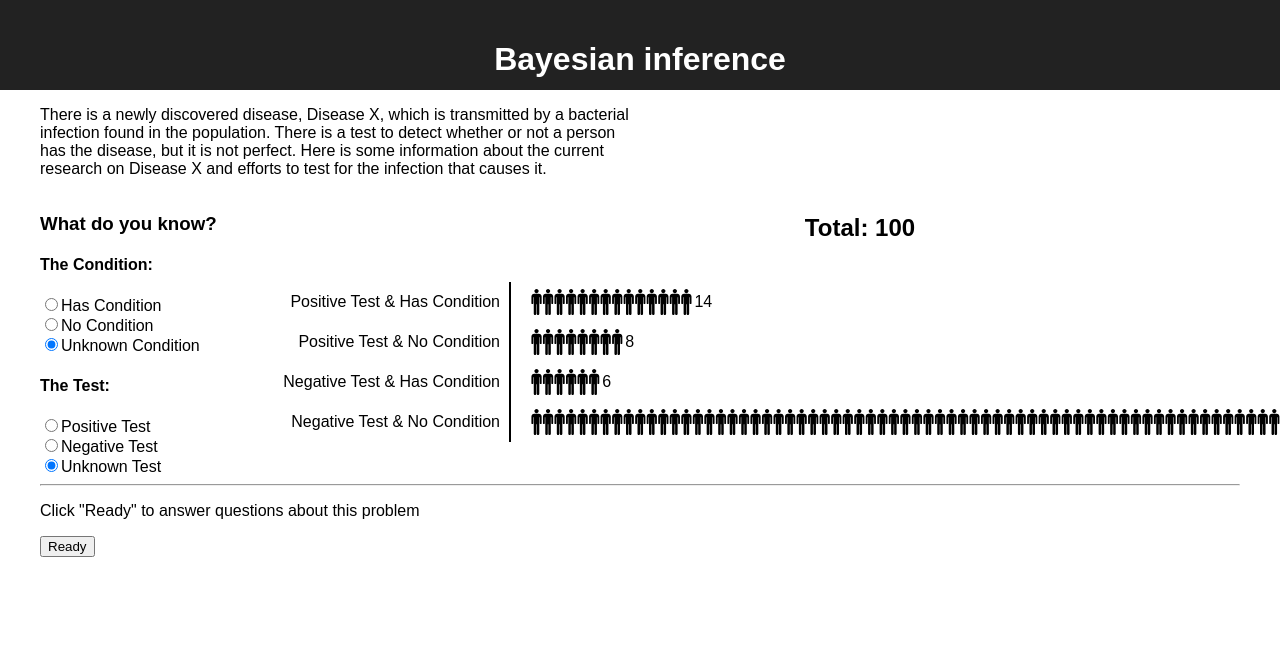
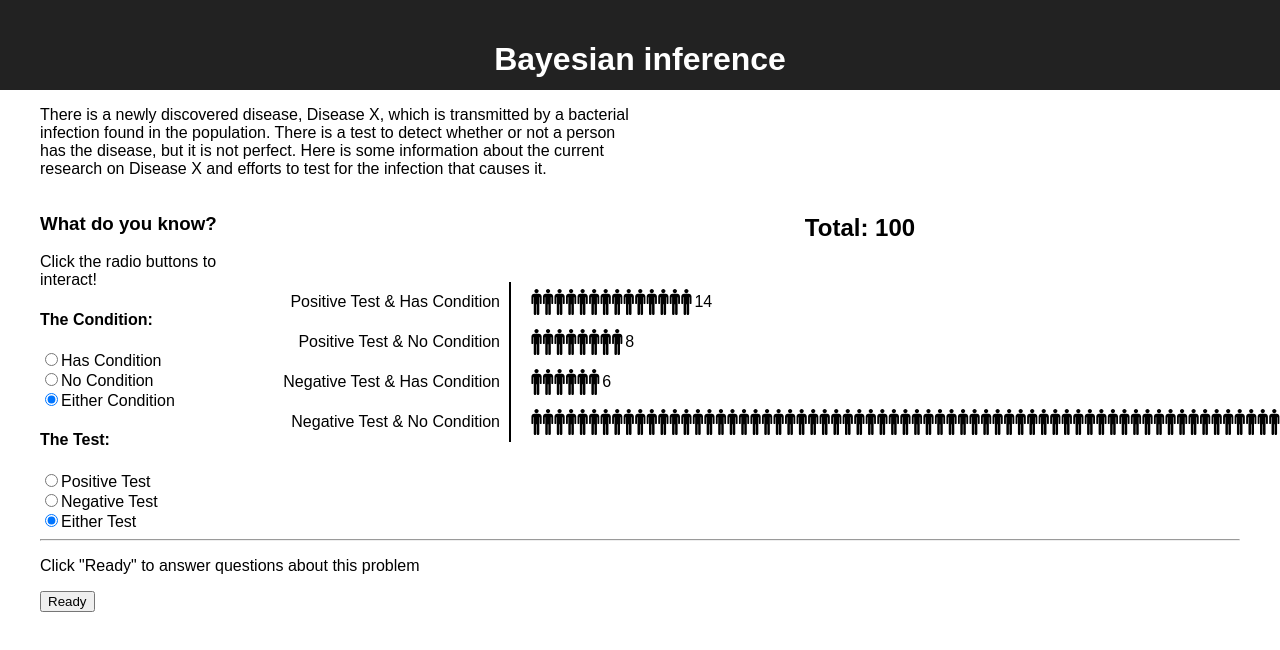
Before and after one commit to SaahilClaypool/Datavis_Research, a React (Create React App) app in the folder Prototype/: page / in a window 1280 px wide. Shown: the top 650 px of the page. Built offline with nearby package versions, Linux system fonts and the light colour scheme.

Commit message:
Minor QOL improvement
changed unknown to either. Remomved delay on animation. Added shoutout about interaction

```diff
--- a/Prototype/src/FrequencyChart.js
+++ b/Prototype/src/FrequencyChart.js
@@ -119,7 +119,7 @@ export class FrequencyChart extends Component {
           }
           return `translate(0, ${labelHeight * (ind + .5)})`;
         });
-    }, 500);
+    }, 10);
     // setTimeout(() => {
     //   this.renderD3();
     // }, 1000);
--- a/Prototype/src/Interactive.js
+++ b/Prototype/src/Interactive.js
@@ -35,12 +35,13 @@ export class Interactive extends Component {
       <div className="Interactive">
         <div className="Settings">
           <h3>What do you know?</h3>
+          <p>Click the radio buttons to interact!</p>
           <h4>The Condition:</h4>
           <div className="Query"/>
             <form onChange={this.handle_condition_change}>
               <input type="radio" name="condition" value="1"/>Has Condition<br/>
               <input type="radio" name="condition" value="-1"/>No Condition<br/>
-              <input type="radio" name="condition" value="0" defaultChecked="checked"/>Unknown Condition<br/>
+              <input type="radio" name="condition" value="0" defaultChecked="checked"/>Either Condition<br/>
             </form>
           <div className="Query"/>
           <h4>The Test:</h4>
@@ -48,7 +49,7 @@ export class Interactive extends Component {
             <form onChange={this.handle_test_change}>
               <input type="radio" name="test" value="1"/>Positive Test<br/>
               <input type="radio" name="test" value="-1"/>Negative Test<br/>
-              <input type="radio" name="test" value="0" defaultChecked="checked"/>Unknown Test<br/>
+              <input type="radio" name="test" value="0" defaultChecked="checked"/>Either Test<br/>
             </form>
           <div className="Query"/>
         </div>
```
Also changed, not shown: 7 other files (tests, documents, lock files or other folders).
